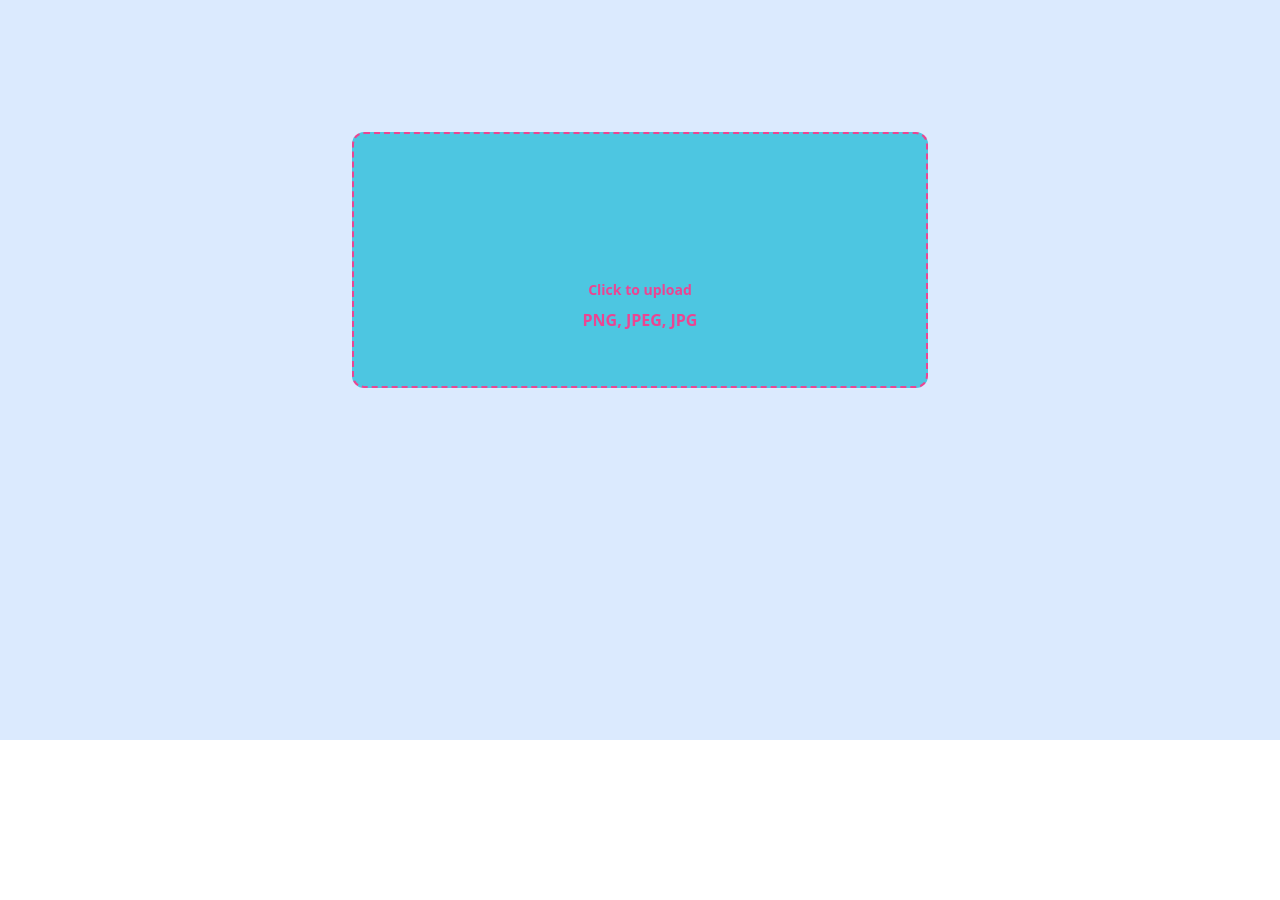
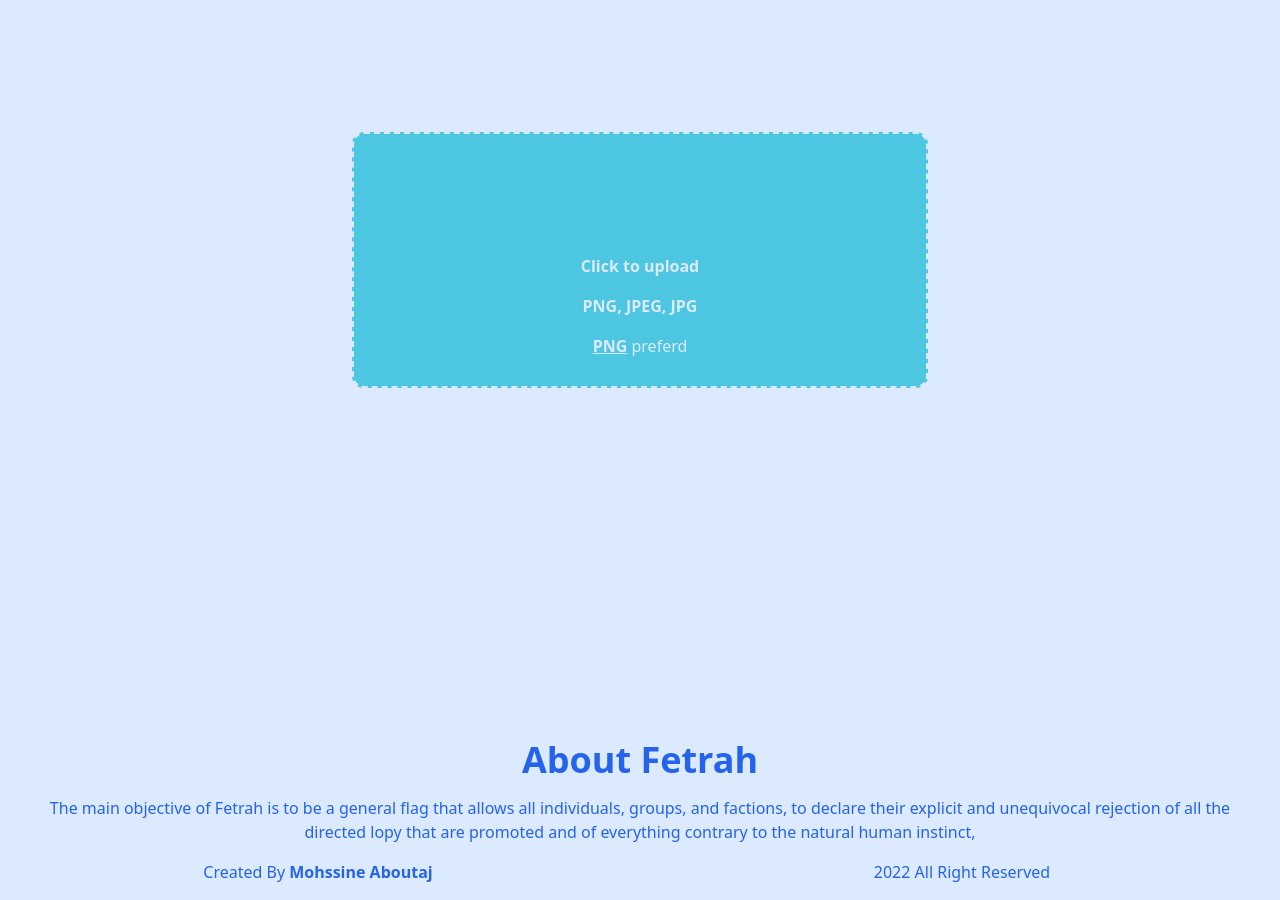
Before and after one commit to mohssineAboutaj/vetrah, a Vue app: page / in a window 1280 px wide. Shown: the part 1020-1920 px from the top of the page. Before the commit the page ends 1760 px from the top, so only its background shows below. Built offline with nearby package versions, Linux system fonts and the light colour scheme; some icons are missing.

Commit message:
feat: add dark mode theme classes

```diff
--- a/package.json
+++ b/package.json
@@ -1,6 +1,6 @@
 {
   "name": "vetrah",
-  "version": "0.6.3",
+  "version": "0.7.0",
   "description": "A simple project based on Vue.js and Tailwindcss to support the #fetrah movment",
   "scripts": {
     "serve": "vue-cli-service serve",
--- a/src/App.vue
+++ b/src/App.vue
@@ -1,8 +1,12 @@
 <template>
-  <div class="bg-blue-100 overflow-x-hidden relative">
+  <div class="bg-light dark:bg-dark dark:text-light overflow-x-hidden relative">
     <nav
       class="fixed top-0 inset-x-0 z-50 font-black flex justify-between items-center p-2 trans-colors"
-      :class="moved ? 'bg-blue-100 text-secondary' : 'text-primary'"
+      :class="
+        moved
+          ? 'bg-light text-secondary dark:bg-dark dark:text-primary'
+          : 'text-primary'
+      "
     >
       <a href="/">
         <img src="./assets/logo.png" alt="logo" class="w-10 h-10" />
@@ -13,7 +17,7 @@
       </a>
     </nav>
     <header
-      class="w-screen bg-cover text-blue-100 transform transition-all ease-in-out duration-1000 overflow-hidden relative"
+      class="w-screen bg-cover text-light transform transition-all ease-in-out duration-1000 overflow-hidden relative"
       :class="getStarted ? '-translate-y-full h-0' : '-translate-y-0 h-screen'"
     >
       <bg />
@@ -26,9 +30,7 @@
             <div class="mb-4">#support{{ title }}</div>
           </h1>
           <div>
-            <h2 class="text-4xl font-semibold capitalize">
-              make your own cover and support {{ title }}
-            </h2>
+            <h2>make your own cover and support {{ title }}</h2>
             <div class="text-center inline-block">
               <button class="btn btn-primary mt-10" @click="getStarted = true">
                 get started
@@ -45,17 +47,25 @@
       >
         <label
           for="dropzone-file"
-          class="flex flex-col justify-center items-center w-full h-64 border-2 border-dashed cursor-pointer bg-primary border-secondary hover:bg-transparent trans-colors hover:border-primary text-secondary hover:text-primary rounded-xl max-w-xl"
+          class="flex flex-col justify-center items-center w-full h-64 border-2 border-dashed cursor-pointer trans-colors rounded-xl max-w-xl bg-primary text-light border-light hover:bg-transparent hover:text-secondary hover:border-secondary dark:bg-secondary dark:border-transparent dark:hover:text-primary dark:hover:border-primary"
         >
           <div class="flex flex-col justify-center items-center pt-5 pb-6">
             <upload-icon size="80" class="mb-4" />
-            <p class="mb-2 text-sm">
+            <p>
               <span class="font-semibold">Click to upload</span>
               <span v-if="false">or</span>
               <span v-if="false" class="font-semibold">drag and drop</span>
             </p>
-            <p class="text-md uppercase font-bold">
-              {{ acceptFilesType.join(", ").replaceAll("image/", "") }}
+            <p class="uppercase font-bold">
+              {{
+                acceptFilesType.join(", ").replaceAll(globalStringToReplace, "")
+              }}
+            </p>
+            <p>
+              <u class="uppercase font-bold">
+                {{ acceptFilesType[0].replace(globalStringToReplace, "") }}
+              </u>
+              preferd
             </p>
           </div>
           <input
@@ -72,7 +82,7 @@
           <div class="col-span-4 md:col-span-3 flex items-center">
             <label
               for="steps-range"
-              class="block mb-2 text-sm font-medium text-blue-700300 capitalize"
+              class="block mb-2 text-sm font-medium capitalize"
             >
               background opacity
             </label>
@@ -91,7 +101,7 @@
               v-model="config.bgTop"
               id="default-checkbox"
               type="checkbox"
-              class="w-4 h-4 rounded text-primary border-blue-100 focus:ring-primary focus:ring-1"
+              class="w-4 h-4 rounded text-primary border-light focus:ring-primary focus:ring-1"
             />
             <label
               for="default-checkbox"
@@ -122,6 +132,23 @@
         </div>
       </div>
     </main>
+    <footer class="text-center text-third dark:text-light">
+      <div class="container mx-auto">
+        <h2>about {{ title }}</h2>
+        <p>
+          The main objective of Fetrah is to be a general flag that allows all
+          individuals, groups, and factions, to declare their explicit and
+          unequivocal rejection of all the directed lopy that are promoted and
+          of everything contrary to the natural human instinct,
+        </p>
+      </div>
+      <div class="my-4 capitalize grid grid-cols-2 gap-2">
+        <div>
+          created by <b>{{ APP_AUTHOR }}</b>
+        </div>
+        <div>{{ new Date().getFullYear() }} all right reserved</div>
+      </div>
+    </footer>
 
     <!-- upload input -->
     <input
@@ -137,9 +164,9 @@
 <script>
 import { saveAsJpeg, saveAsPng } from "save-html-as-image";
 import pkg from "../package.json";
+import Bg from "./components/bg.vue";
 import UploadIcon from "vue-material-design-icons/CloudUploadOutline.vue";
 import GithubIcon from "vue-material-design-icons/Github.vue";
-import Bg from "./components/bg.vue";
 
 const defaultConfig = {
   opcaity: 50,
@@ -148,11 +175,13 @@ const defaultConfig = {
 
 export default {
   name: "App",
-  components: { UploadIcon, GithubIcon, Bg },
+  components: { Bg, UploadIcon, GithubIcon },
   data: () => ({
     title: "fetrah",
     APP_NAME: pkg.name,
     APP_REPO: pkg.homepage,
+    APP_AUTHOR: pkg.author,
+    globalStringToReplace: "image/",
     image: "",
     getStarted: false,
     moved: false,
--- a/src/style.css
+++ b/src/style.css
@@ -3,6 +3,15 @@
 @tailwind utilities;
 
 /* extend tailwind */
+
+/* global elements */
+h2 {
+  @apply text-4xl font-semibold capitalize mt-2 mb-4;
+}
+
+p {
+  @apply my-2 text-base;
+}
 
 /* buttons */
 .btn {
@@ -10,7 +19,7 @@
 }
 
 .btn-primary {
-  @apply text-blue-100 bg-blue-500 hover:bg-primary;
+  @apply text-primary bg-third hover:bg-primary hover:text-third;
 }
 
 .trans-colors {
--- a/tailwind.config.js
+++ b/tailwind.config.js
@@ -41,6 +41,9 @@ module.exports = {
       rose: colors.rose,
       primary: "#4DC6E1",
       secondary: "#EB4592",
+      third: colors.blue[600],
+      light: colors.blue[100],
+      dark: colors.blue[900],
     }),
     columns: {
       auto: "auto",
```
